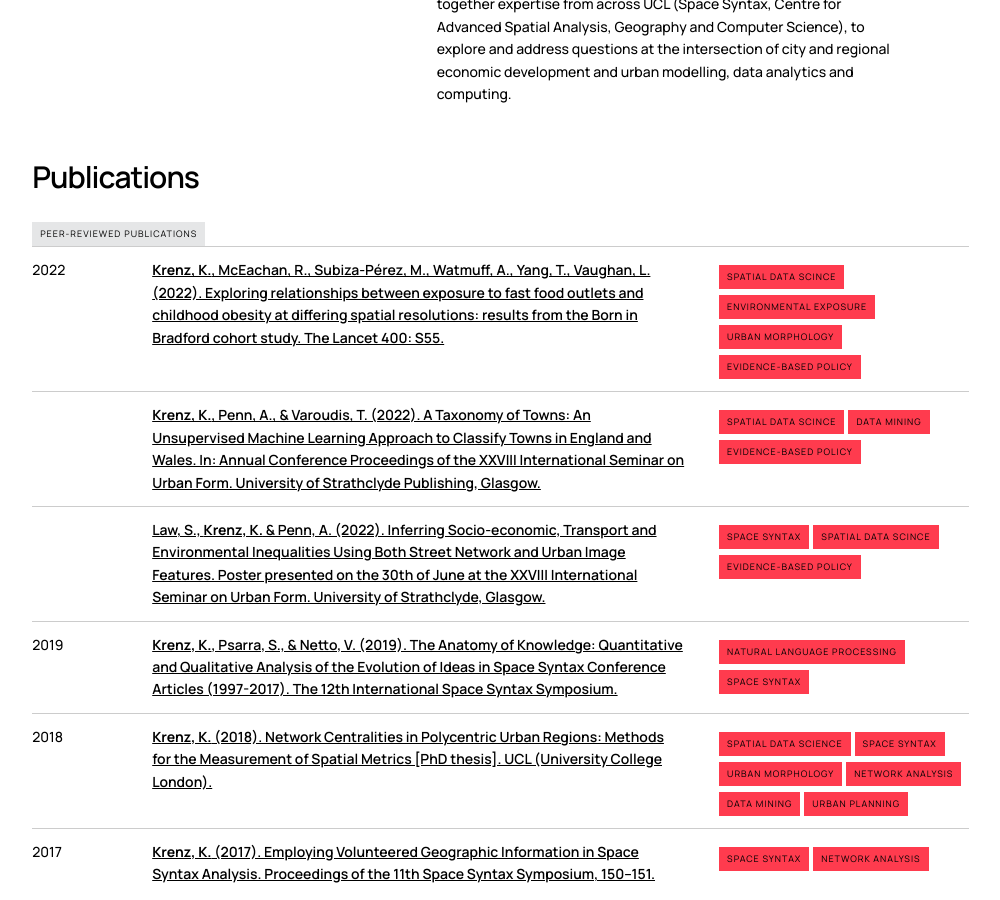
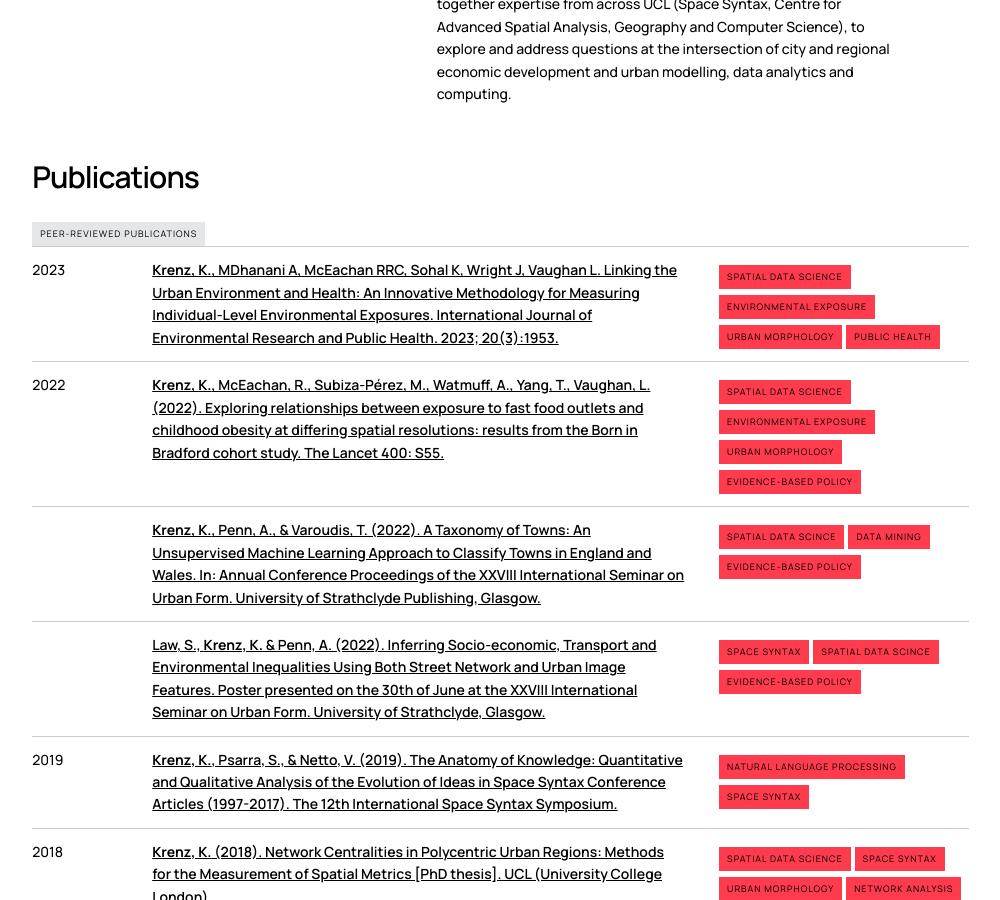
Before and after one commit to kimonkrenz/kimonkrenz.github.io, a Jekyll site: the page built from research/index.html, in a window 1280 px wide and 900 px high, scrolled down 709 px. Shown: the whole window, without its empty margins (19-1019 px from the left). Built offline with Jekyll 4.4.1, drawn with Linux system fonts in a browser that asks for light colours; nearby versions of some CDN libraries; a style sheet for code colours, icons or effects is not loaded.

Commit message:
main page and publication update

```diff
--- a/index.html
+++ b/index.html
@@ -47,6 +47,7 @@ title: Kimon Krenz, Spatial Data Scientist
             <a href="/research"><button>Teaching</button></a>
             <a href="/research"><button>Shrinking Cities</button></a>
             <a href="/research"><button>Environmental Exposure</button></a>
+            <a href="/research"><button>Public Health</button></a>
             <a rel="me" href="https://mapstodon.space/@kimonkrenz" style="display: none;">Mastodon</a>
           </div>
         </div>
--- a/research/index.html
+++ b/research/index.html
@@ -84,13 +84,31 @@ title: Research & Publications
   <div class="spacer"></div>
     <div class="seven columns pub">
       <div class="rtbl">
+        <div class="pub-item">2023</div>
+        <div class="pub-item"><span style="font-weight: 600;"><a href="https://doi.org/10.3390/ijerph20031953" target="_blank"><strong>Krenz, K.</strong>, MDhanani A, McEachan RRC, Sohal K, Wright J, Vaughan L. Linking the Urban Environment and Health: An Innovative Methodology for Measuring Individual-Level Environmental Exposures. International Journal of Environmental Research and Public Health. 2023; 20(3):1953.</a></span></div>
+      </div>
+    </div>
+    <div class="two columns pub upper">
+      <div class="pub-item ralign" style="font-size: 0;">
+        <button>Spatial Data Science</button>
+        <button>Environmental Exposure</button>
+        <button>Urban Morphology</button>
+        <button>Public Health</button>
+      </div>
+    </div>
+</div>
+
+<div class="row">
+  <div class="spacer"></div>
+    <div class="seven columns pub">
+      <div class="rtbl">
         <div class="pub-item">2022</div>
         <div class="pub-item"><span style="font-weight: 600;"><a href="https://doi.org/10.1016/S0140-6736(22)02265-6" target="_blank"><strong>Krenz, K.</strong>, McEachan, R., Subiza-Pérez, M., Watmuff, A., Yang, T., Vaughan, L. (2022). Exploring relationships between exposure to fast food outlets and childhood obesity at differing spatial resolutions: results from the Born in Bradford cohort study. The Lancet 400: S55.</a></span></div>
       </div>
     </div>
     <div class="two columns pub upper">
       <div class="pub-item ralign" style="font-size: 0;">
-        <button>Spatial Data Scince</button>
+        <button>Spatial Data Science</button>
         <button>Environmental Exposure</button>
         <button>Urban Morphology</button>
         <button>Evidence-Based Policy</button>
```
